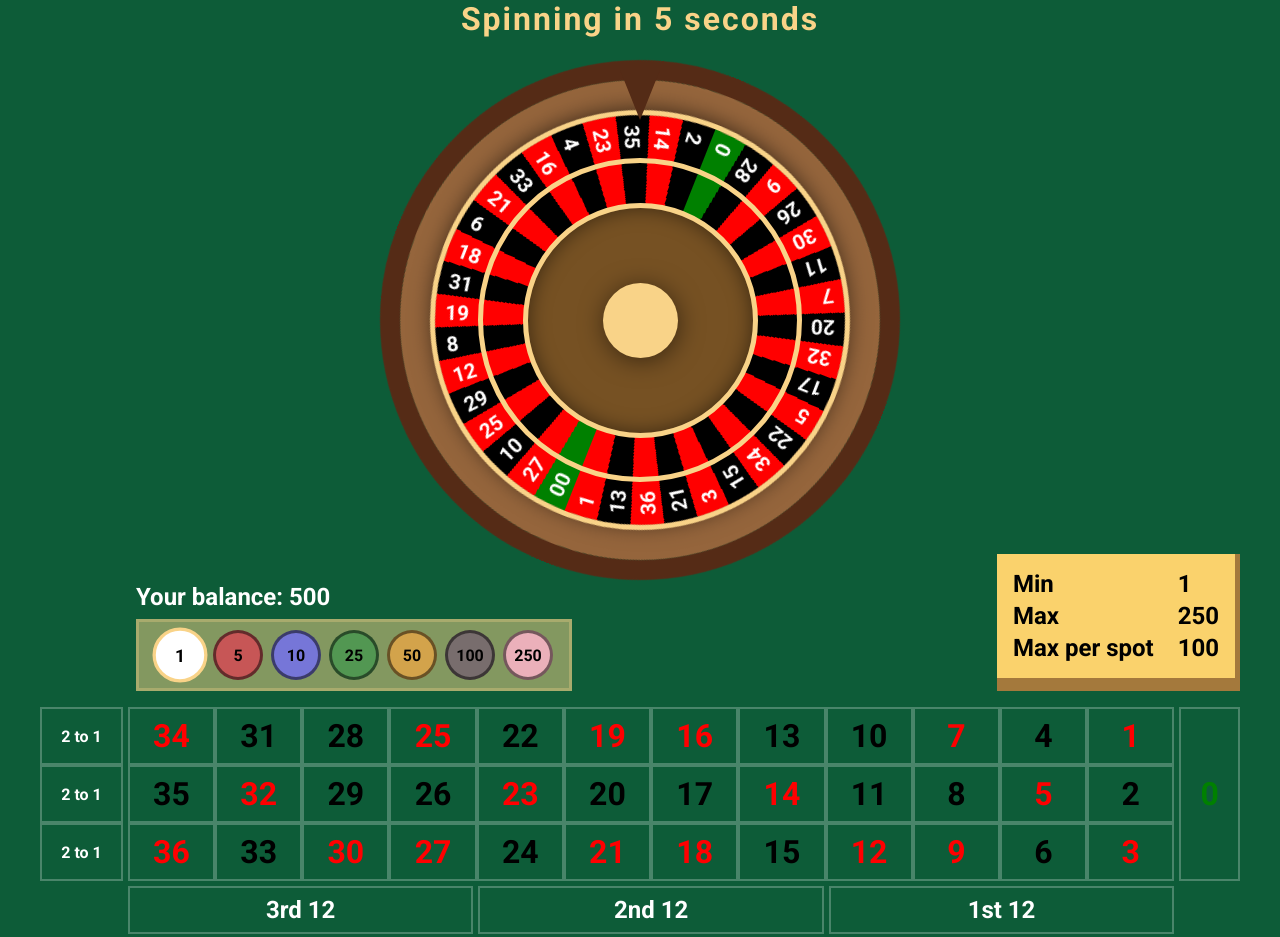
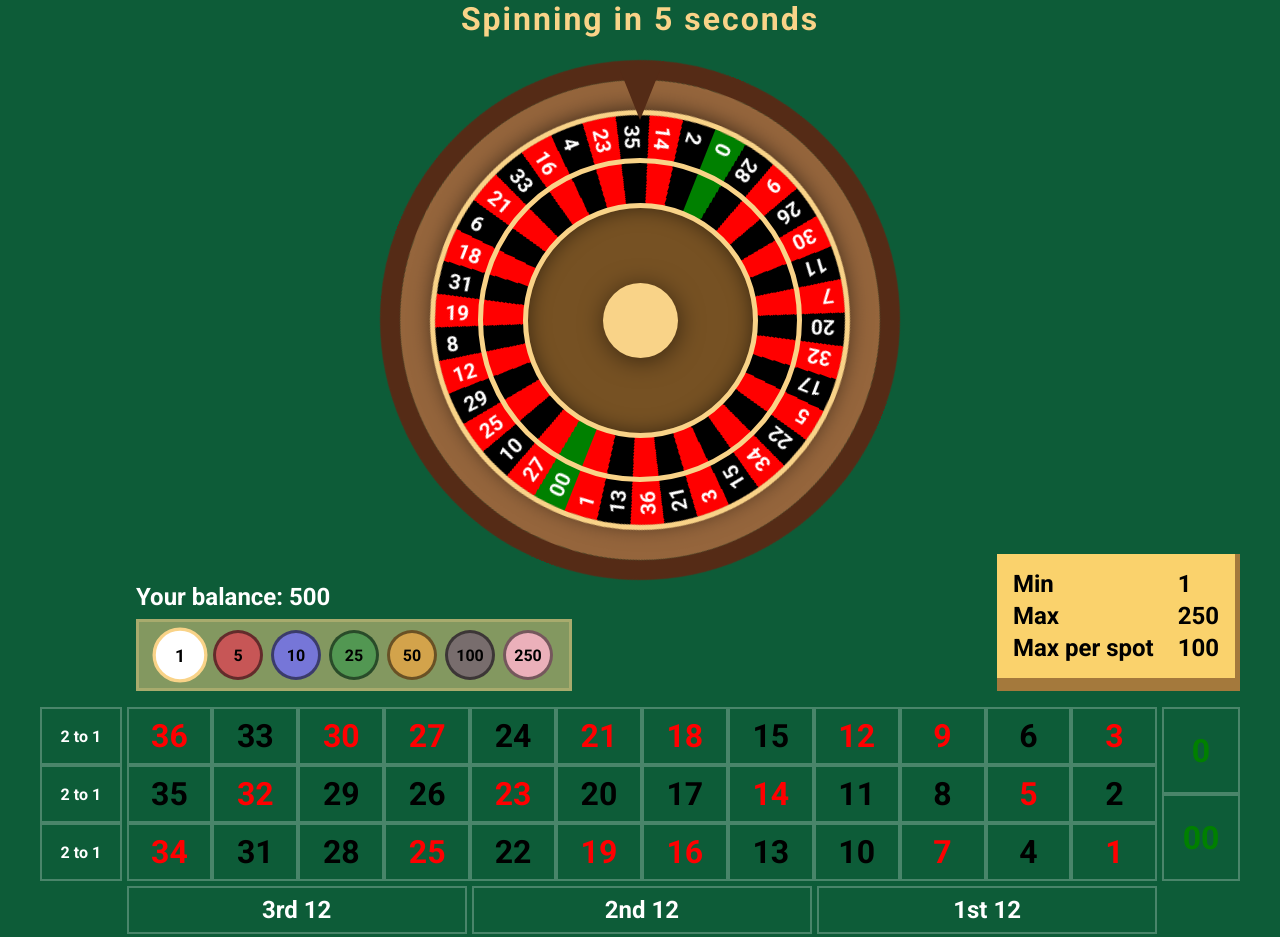
Before and after one commit to benamager/roulette, a React (Create React App) app: page /gamble in a window 1280 px wide. Shown: the top 937 px of the page. Built offline with nearby package versions, Linux system fonts and the light colour scheme.

Commit message:
Fixed bugs

```diff
--- a/package.json
+++ b/package.json
@@ -12,6 +12,7 @@
     "nanoid": "^3.3.4",
     "react": "^18.1.0",
     "react-confetti": "^6.1.0",
+    "react-dark-mode-toggle": "^0.2.0",
     "react-dom": "^18.1.0",
     "react-hook-form": "^7.31.3",
     "react-router-dom": "^6.3.0",
--- a/src/App.js
+++ b/src/App.js
@@ -4,6 +4,11 @@ import { useState, useEffect } from "react"
 // Pages
 import Gamble from "./pages/Gamble"
 import Contact from "./pages/Contact"
+import Index from "./pages/Index"
+
+// Context
+import { createContext } from "react"
+import NameContext from "./components/context"
 
 // Avatar fetch url https://avatars.dicebear.com/api/adventurer/benjamin.svg
 
@@ -64,8 +69,10 @@ function App() {
 
   return (
     <div className="App">
+      <NameContext.Provider value="hej">
         <BrowserRouter>
           <Routes>
+            <Route path="/" element={<Index />} />
             <Route
               path="gamble"
               element={
@@ -83,6 +90,7 @@ function App() {
             <Route path="contact" element={<Contact />} />
           </Routes>
         </BrowserRouter>
+      </NameContext.Provider>
     </div>
   )
 }
--- a/src/components/RouletteTable.jsx
+++ b/src/components/RouletteTable.jsx
@@ -76,9 +76,8 @@ const RouletteTable = ({
       font-weight: 900;
       font-size: 2rem;
       display: grid;
+      grid-template-rows: repeat(2, 1fr);
       grid-area: zero;
-      grid-template-columns: repeat(1, 1fr);
-      grid-template-rows: repeat(1, 1fr);
       list-style: none;
       color: green;
       & li {
@@ -207,6 +206,30 @@ const RouletteTable = ({
         <li>2 to 1</li>
       </ul>
       <ul css={styles.numbers}>
+        <li className="red">36</li>
+        <li className="black">33</li>
+        <li className="red">30</li>
+        <li className="red">27</li>
+        <li className="black">24</li>
+        <li className="red">21</li>
+        <li className="red">18</li>
+        <li className="black">15</li>
+        <li className="red">12</li>
+        <li className="red">9</li>
+        <li className="black">6</li>
+        <li className="red">3</li>
+        <li className="black">35</li>
+        <li className="red">32</li>
+        <li className="black">29</li>
+        <li className="black">26</li>
+        <li className="red">23</li>
+        <li className="black">20</li>
+        <li className="black">17</li>
+        <li className="red">14</li>
+        <li className="black">11</li>
+        <li className="black">8</li>
+        <li className="red">5</li>
+        <li className="black">2</li>
         <li className="red">34</li>
         <li className="black">31</li>
         <li className="black">28</li>
@@ -219,33 +242,10 @@ const RouletteTable = ({
         <li className="red">7</li>
         <li className="black">4</li>
         <li className="red">1</li>
-        <li className="black">35</li>
-        <li className="red">32</li>
-        <li className="black">29</li>
-        <li className="black">26</li>
-        <li className="red">23</li>
-        <li className="black">20</li>
-        <li className="black">17</li>
-        <li className="red">14</li>
-        <li className="black">11</li>
-        <li className="black">8</li>
-        <li className="red">5</li>
-        <li className="black">2</li>
-        <li className="red">36</li>
-        <li className="black">33</li>
-        <li className="red">30</li>
-        <li className="red">27</li>
-        <li className="black">24</li>
-        <li className="red">21</li>
-        <li className="red">18</li>
-        <li className="black">15</li>
-        <li className="red">12</li>
-        <li className="red">9</li>
-        <li className="black">6</li>
-        <li className="red">3</li>
       </ul>
       <ul css={styles.zero}>
         <li>0</li>
+        <li>00</li>
       </ul>
       <ul css={styles.twelv}>
         <li>3rd 12</li>
--- /dev/null
+++ b/src/components/context.js
@@ -0,0 +1,4 @@
+import { createContext } from "react"
+const NameContext = createContext("light")
+
+export default NameContext
--- /dev/null
+++ b/src/pages/Index.jsx
@@ -0,0 +1,16 @@
+import DarkModeToggle from "react-dark-mode-toggle"
+
+import { useContext } from "react"
+import NameContext from "../components/context"
+
+const Index = () => {
+  const name = useContext(NameContext)
+  console.log(name)
+  return (
+    <div>
+      <DarkModeToggle onChange={null} checked={true} size={80} />
+    </div>
+  )
+}
+
+export default Index
```
Also changed, not shown: 1 other file (tests, documents, lock files or other folders). Lines whose indentation alone changed are shown as unchanged.
